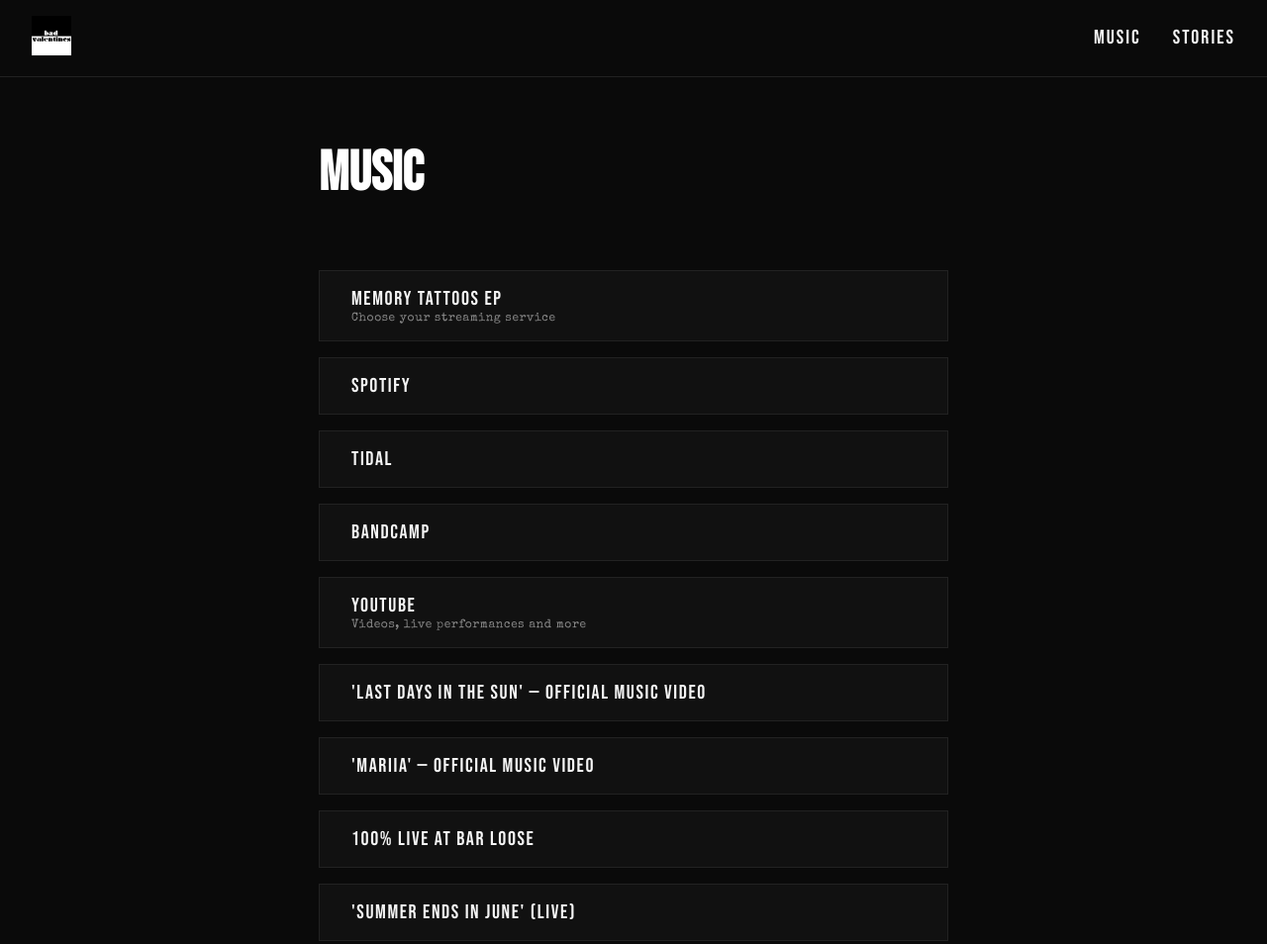
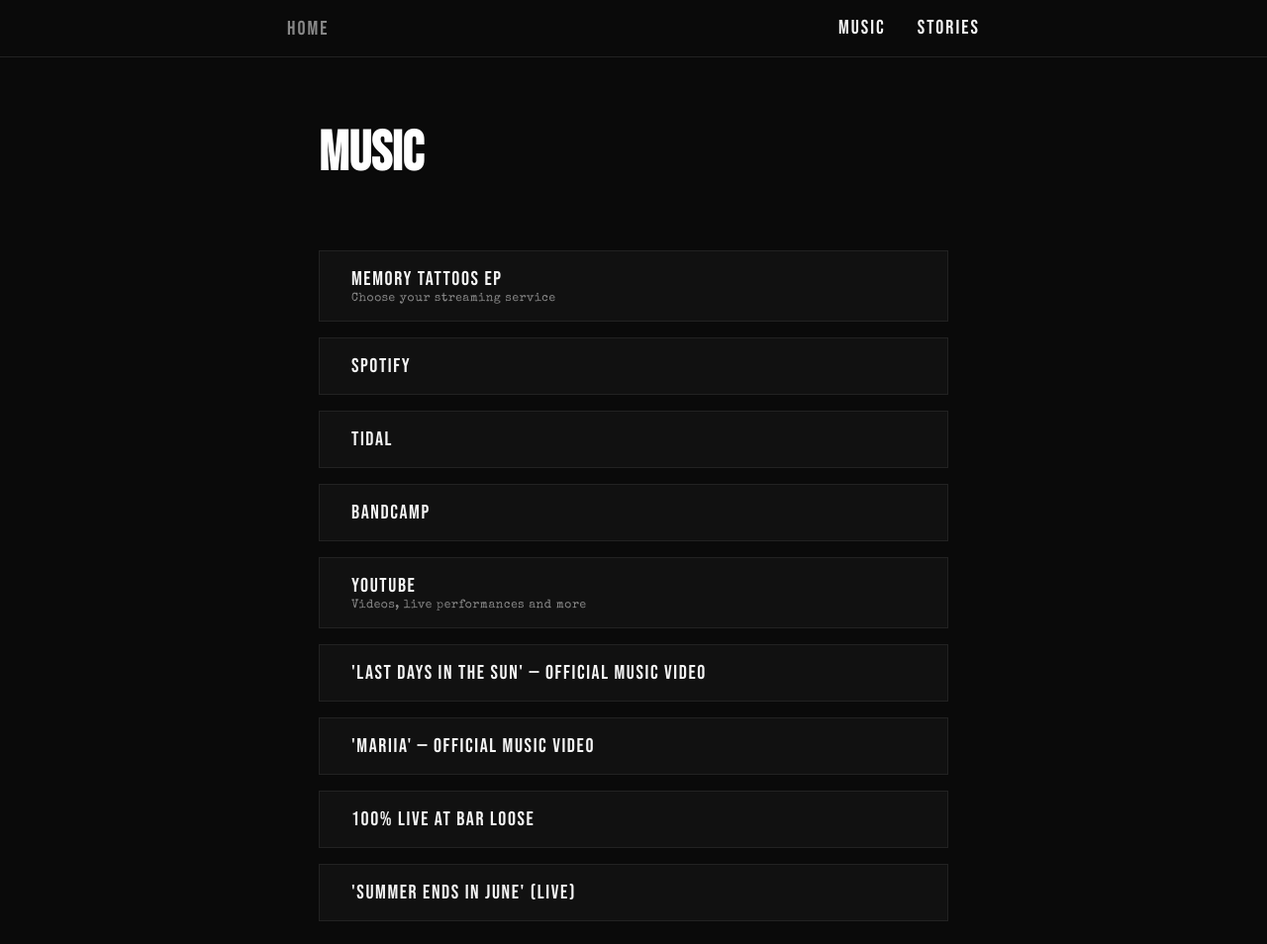
Before and after one commit to lgirs/badvalentines_site, an Astro site: page /music in a window 1280 px wide. Shown: the whole page at 99% size. Built offline with nearby package versions, Linux system fonts and the light colour scheme; Astro itself is replaced by a stand-in of ours.

Commit message:
Update Nav.astro

```diff
--- a/src/components/Nav.astro
+++ b/src/components/Nav.astro
@@ -11,12 +11,12 @@
 
 {type === 'page' && (
   <nav class="page-nav">
-    <a href="/">
-      <img src="/images/badvalentines_logo_fb.jpg" alt="Bad Valentines" />
-    </a>
-    <div class="page-nav-links">
-      <a href="/music">Music</a>
-      <a href="/stories">Stories</a>
+    <div class="page-nav-inner">
+      <a href="/" class="page-nav-home">Home</a>
+      <div class="page-nav-links">
+        <a href="/music">Music</a>
+        <a href="/stories">Stories</a>
+      </div>
     </div>
   </nav>
 )}
@@ -45,15 +45,26 @@
 
   /* Page nav — top bar */
   .page-nav {
+    border-bottom: 1px solid var(--color-border);
+    padding: var(--space-md) var(--space-lg);
+  }
+  .page-nav-inner {
     display: flex;
     align-items: center;
     justify-content: space-between;
-    padding: var(--space-md) var(--space-lg);
-    border-bottom: 1px solid var(--color-border);
+    max-width: 700px;
+    margin: 0 auto;
   }
-  .page-nav img {
-    height: 40px;
-    width: auto;
+  .page-nav-home {
+    font-family: var(--font-heading);
+    font-size: var(--text-lg);
+    letter-spacing: 0.1em;
+    color: var(--color-muted);
+    text-decoration: none;
+    transition: color 0.2s;
+  }
+  .page-nav-home:hover {
+    color: var(--color-accent);
   }
   .page-nav-links {
     display: flex;
```
